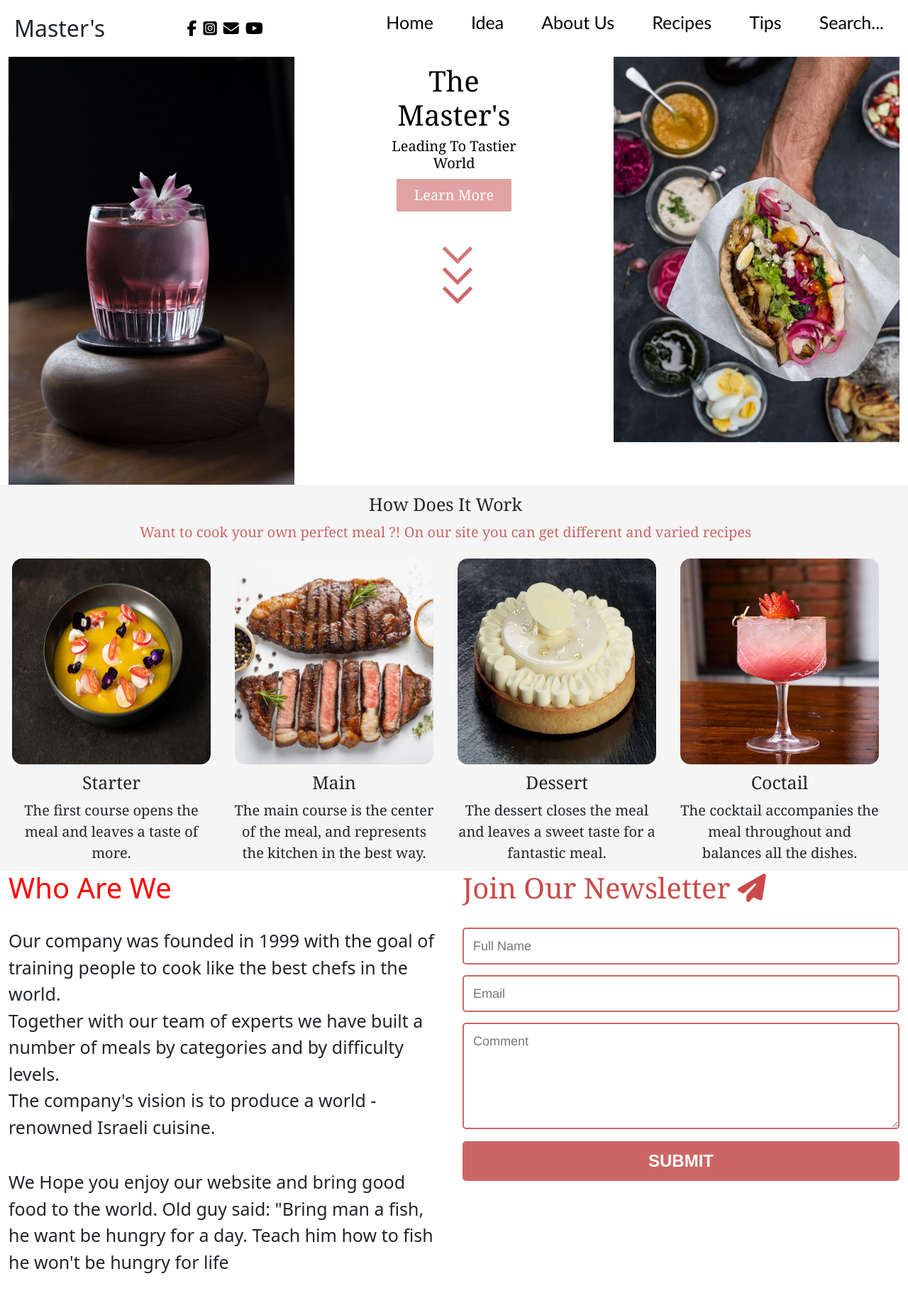
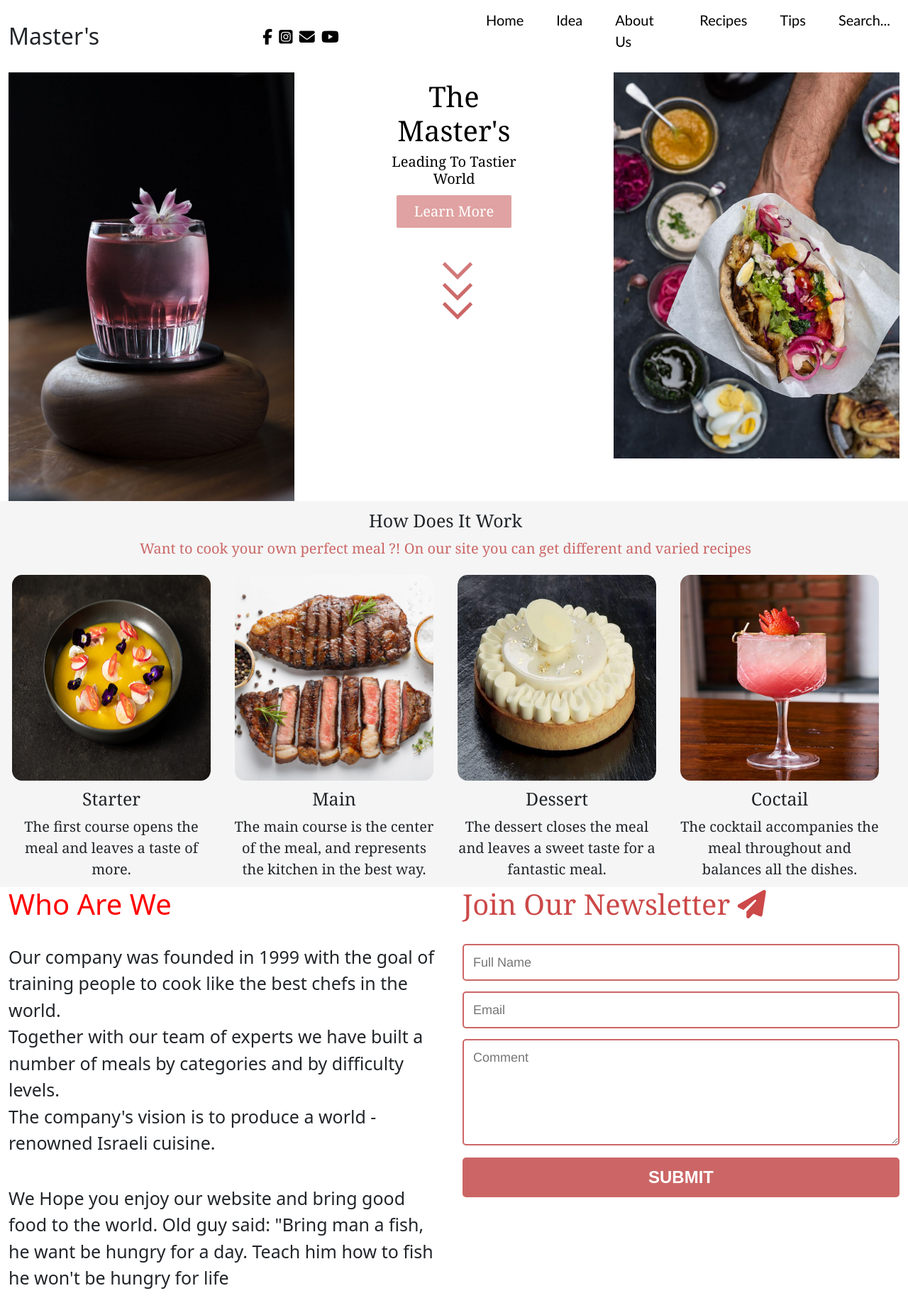
Before and after one commit to omrigr-code/webproject, a PHP site: page /TheMasterswebsite.html in a window 1280 px wide. Shown: the whole page at 71% size. Before the commit the page ends 1794 px from the top, so only its background shows below. Run offline with PHP 8.4, Linux system fonts and the light colour scheme; some libraries are stand-ins or nearby versions.

Commit message:
omri nav responsive

```diff
--- a/TheMasterswebsite.html
+++ b/TheMasterswebsite.html
@@ -12,16 +12,17 @@
 <script src="https://kit.fontawesome.com/82bc52e7cb.js" crossorigin="anonymous"></script>
 
 <body>
+    <div class="container-fluid">
+        <div class="row">
             <nav class="navbar">
-        <div class="logo">Master's</div>
-        <div class="iconbar">
+                <div class="col-xl-2 col-md-2 logo">Master's</div>
+                <div class="col-xl-4 iconbar">
                     <a href="www.facebook.com"><i class="fa-brands fa-facebook-f"></i></a>
                     <a href="www.instergram.com"><i class="fa-brands fa-instagram-square"></i></a>
                     <a href="mailto:tomer233@hotmail.com"><i class="fa-solid fa-envelope"></i></a>
                     <a href="www.youtube.com"><i class="fa-brands fa-youtube"></i></i></a>
                 </div>
-
-                <ul class="nav-links">
+                <ul class="col-xl-6 col-md-8 nav-links">
                             <input type="checkbox" id="checkbox_toggle"/>
                             <label for="checkbox_toggle" class="hamburger">&#9776;</label>
                                 <div class="menu">
@@ -41,6 +42,8 @@
                                 </div>
                 </ul>
             </nav>
+        </div>
+    </div>
 
     <section id="home">
         <div class="container-fluid">
--- a/style.css
+++ b/style.css
@@ -7,7 +7,6 @@
 html {
     scroll-behavior: smooth;
 }
-
 
 /* NAVBAR STYLING STARTS */
 .navbar {
@@ -19,8 +18,6 @@ html {
     background-color: white;
     position: fixed;
     z-index: 999;
-
-
 }
 
 .nav-links a {
@@ -37,6 +34,7 @@ html {
 /* NAVBAR MENU */
 .menu {
     display: flex;
+    float: right;
     gap: 1em;
     font-size: 25px;
     color: black;
@@ -50,7 +48,7 @@ html {
 }
 
 .menu li {
-    padding: 5px 14px;
+    padding: 5px 13px;
 }
 
 /* DROPDOWN MENU */
@@ -123,7 +121,36 @@ input[type=checkbox] {
 }
 
 /* APPLYING MEDIA QUERIES */
-@media (max-width: 768px) {
+@media (max-width: 1500px) {
+    .menu {
+        display: flex;
+        float: right;
+        gap: 1em;
+        font-size: 20px;
+        color: black;
+        text-decoration: none;
+        list-style: none;
+        font-family: 'Gill Sans', 'Gill Sans MT', Calibri, 'Trebuchet MS', sans-serif;
+    }
+}
+@media (max-width: 1276px) {
+    .menu {
+        display: flex;
+        float: right;
+        gap: 1em;
+        font-size: 17px;
+        color: black;
+        text-decoration: none;
+        list-style: none;
+        font-family: 'Gill Sans', 'Gill Sans MT', Calibri, 'Trebuchet MS', sans-serif;
+    }
+}
+@media (max-width: 1200px) {
+    .iconbar{
+        display: none;
+    }
+}
+@media (max-width: 1130px) {
     .menu {
         display: none;
         position: absolute;
@@ -133,6 +160,7 @@ input[type=checkbox] {
         left: 0;
         text-align: center;
         padding: 16px 0;
+        margin-top: 60px;
     }
 
     .menu li:hover {
@@ -149,12 +177,14 @@ input[type=checkbox] {
 
     .hamburger {
         display: block;
+        float: right;
     }
 
     .dropdown {
-        left: 50%;
+        left: 30%;
         top: 30px;
         transform: translateX(35%);
+        margin-top: -30px;
     }
 
     .dropdown li:hover {
@@ -165,6 +195,12 @@ input[type=checkbox] {
     .navbar .iconbar {
         font-size: 1px;
         color: #CC6666;
+    }
+    .nav-links a {
+        color: black;
+        font-size: 20px;
+        text-decoration: none;
+        list-style: none;
     }
 
 }
```
Lines whose indentation alone changed are shown as unchanged.
